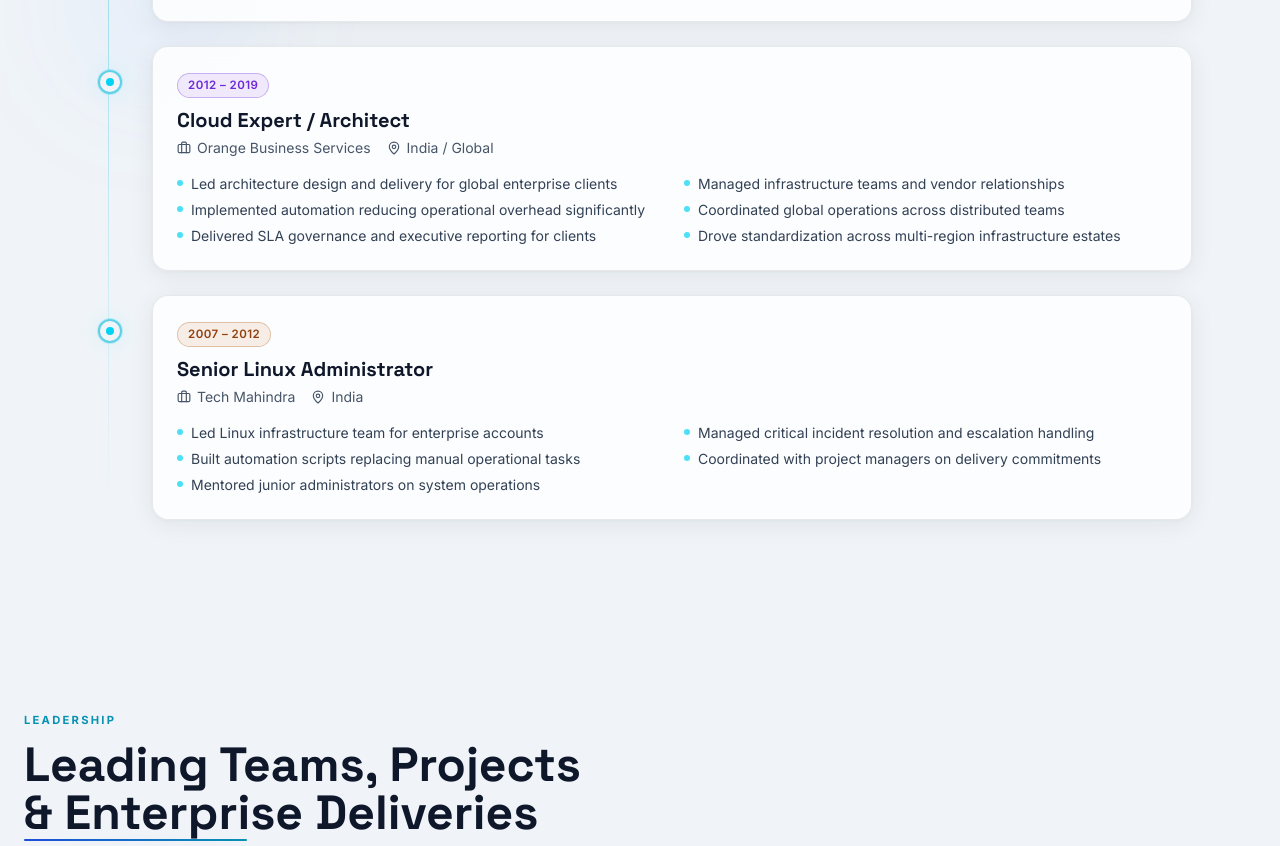
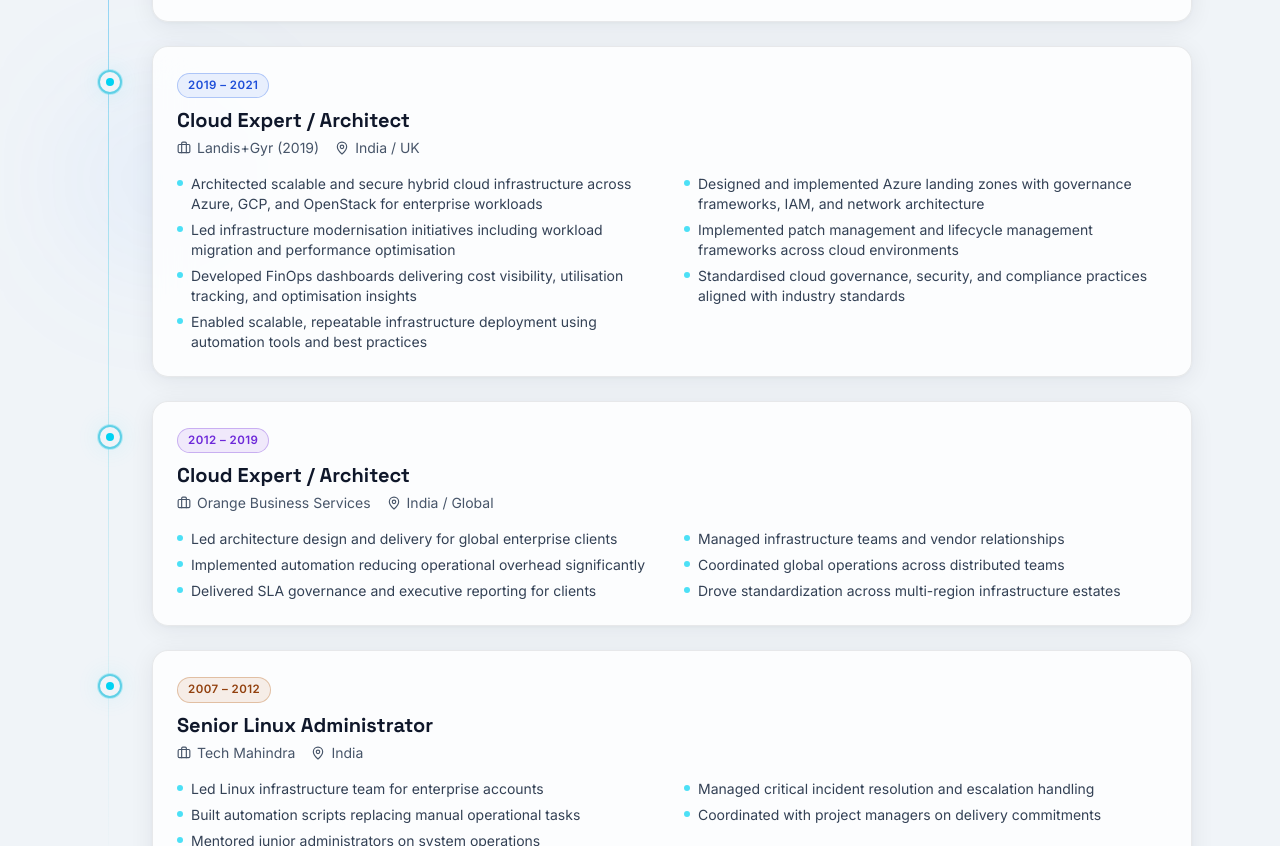
Before and after one commit to gethepc/prashant-chauhan-portfolio, a Next.js app: page / in a window 1280 px wide. Shown: the part 8100-8946 px from the top of the page. Built offline with nearby package versions, Linux system fonts and the light colour scheme.

Commit message:
Add Landis+Gyr 2019-2021 Cloud Expert/Architect experience

```diff
--- a/src/app/experience/page.tsx
+++ b/src/app/experience/page.tsx
@@ -3,17 +3,19 @@ import profileData from "@/data/profile.json";
 import { ArrowLeft, Briefcase, MapPin } from "lucide-react";
 
 const GEO: Record<string, string> = {
-  "Landis+Gyr":           "India / UK / Global",
-  "Airtel Africa":        "14 Countries / Africa",
+  "Landis+Gyr":               "India / UK / Global",
+  "Landis+Gyr (2019)":        "India / UK",
+  "Airtel Africa":            "14 Countries / Africa",
   "Orange Business Services": "India / Global",
-  "Tech Mahindra":        "India",
+  "Tech Mahindra":            "India",
 };
 
 const ACCENT: Record<string, string> = {
-  "Landis+Gyr":           "#3B82F6",
-  "Airtel Africa":        "#22D3EE",
+  "Landis+Gyr":               "#3B82F6",
+  "Landis+Gyr (2019)":        "#60A5FA",
+  "Airtel Africa":            "#22D3EE",
   "Orange Business Services": "#8B5CF6",
-  "Tech Mahindra":        "#d4af37",
+  "Tech Mahindra":            "#d4af37",
 };
 
 export default function ExperiencePage() {
--- a/src/components/Timeline.tsx
+++ b/src/components/Timeline.tsx
@@ -6,6 +6,7 @@ import { Briefcase, MapPin } from "lucide-react";
 
 const companyAccents: Record<string, string> = {
   "Landis+Gyr": "tag-blue",
+  "Landis+Gyr (2019)": "tag-blue",
   "Airtel Africa": "tag-cyan",
   "Orange Business Services": "tag-violet",
   "Tech Mahindra": "tag-gold",
@@ -13,6 +14,7 @@ const companyAccents: Record<string, string> = {
 
 const companyGeo: Record<string, string> = {
   "Landis+Gyr": "India / UK / Global",
+  "Landis+Gyr (2019)": "India / UK",
   "Airtel Africa": "14 Countries / Africa",
   "Orange Business Services": "India / Global",
   "Tech Mahindra": "India",
--- a/src/data/profile.json
+++ b/src/data/profile.json
@@ -179,6 +179,20 @@
         "Built automation frameworks reducing provisioning time by 60%",
         "Aligned technical strategy with regional MD and CXO stakeholders",
         "Established monitoring and L3/L4 operations support models"
+      ]
+    },
+    {
+      "company": "Landis+Gyr (2019)",
+      "role": "Cloud Expert / Architect",
+      "duration": "2019 – 2021",
+      "responsibilities": [
+        "Architected scalable and secure hybrid cloud infrastructure across Azure, GCP, and OpenStack for enterprise workloads",
+        "Designed and implemented Azure landing zones with governance frameworks, IAM, and network architecture",
+        "Led infrastructure modernisation initiatives including workload migration and performance optimisation",
+        "Implemented patch management and lifecycle management frameworks across cloud environments",
+        "Developed FinOps dashboards delivering cost visibility, utilisation tracking, and optimisation insights",
+        "Standardised cloud governance, security, and compliance practices aligned with industry standards",
+        "Enabled scalable, repeatable infrastructure deployment using automation tools and best practices"
       ]
     },
     {
```
